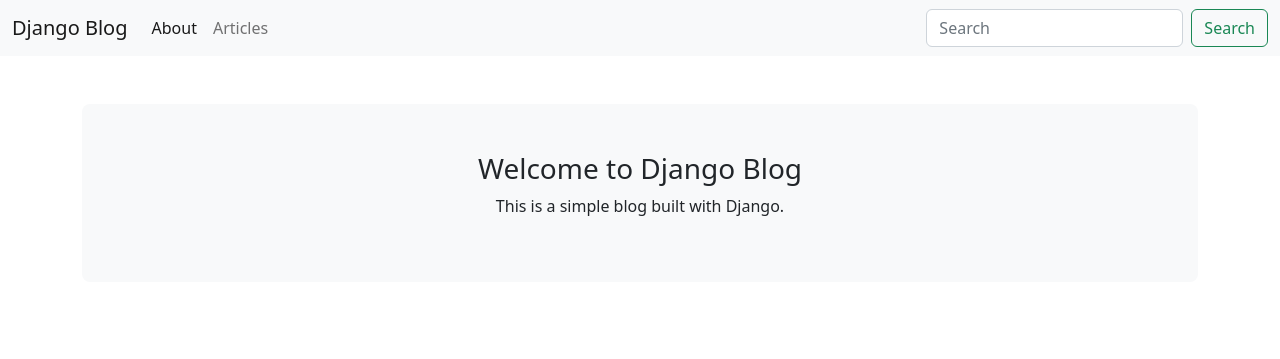
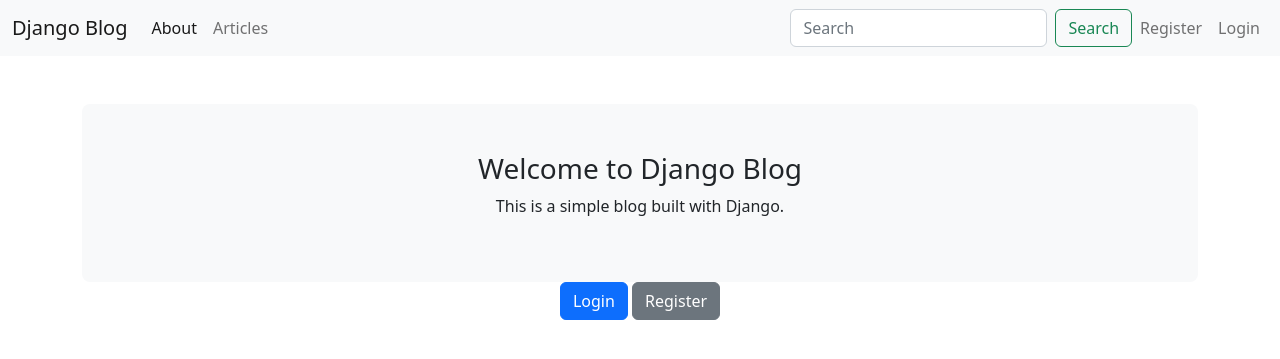
Before and after one commit to barisertugrul/djangoBlog, a Django app: page / in a window 1280 px wide. Shown: the top 359 px of the page. Run offline with Django 5.2, Linux system fonts and the light colour scheme.

Commit message:
Added session control to Navbar.

```diff
--- a/templates/includes/navbar.html
+++ b/templates/includes/navbar.html
@@ -17,6 +17,24 @@
           <input class="form-control me-2" type="search" placeholder="Search" aria-label="Search">
           <button class="btn btn-outline-success" type="submit">Search</button>
         </form>
+        <ul class="navbar-nav ml-auto">
+          {% if request.user.is_authenticated %}
+            <li class="nav-item">
+              {# The control panel can be designed as a separate app or defined within the user app. #}
+              <a class="nav-link" href="/articles/dashboard">Control Panel</a>
+            </li>
+            <li class="nav-item">
+              <a class="nav-link" href="/user/logout">Logout</a>
+            </li>
+          {% else %}
+            <li class="nav-item">
+              <a class="nav-link" href="/user/register">Register</a>
+            </li>
+            <li class="nav-item">
+              <a class="nav-link" href="/user/login">Login</a>
+            </li>
+          {% endif %}
+        </ul>
       </div>
     </div>
   </nav>
--- a/templates/index.html
+++ b/templates/index.html
@@ -5,4 +5,12 @@
         <h3>Welcome to Django Blog</h3>
         <p>This is a simple blog built with Django.</p>
     </div>
+    <p class="text-center">
+        {% if request.user.is_authenticated %}
+            Logged in as {{ request.user.username }}
+        {% else %}
+            <a href="{% url 'user:login' %}" class="btn btn-primary">Login</a>
+            <a href="{% url 'user:register' %}" class="btn btn-secondary">Register</a>
+        {% endif %}
+    </p>
 {% endblock body %}
```
